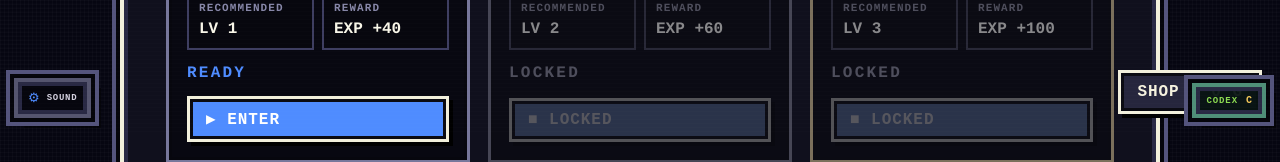
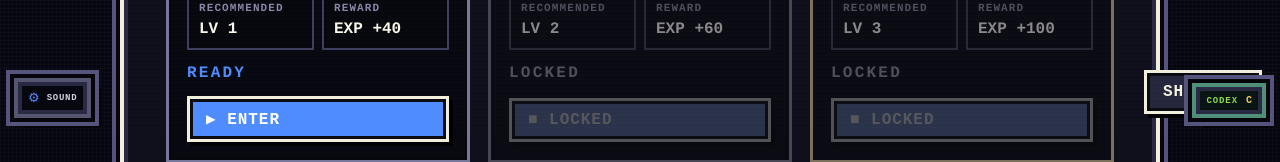
Before and after one commit to mui-1729/code-reading-rpg, a React (Vite) app: page /javascript in a window 1280 px wide. Shown: the part 668-830 px from the top of the page. Built offline with nearby package versions, Linux system fonts and the light colour scheme.

Commit message:
fix: place shop action in area header

```diff
--- a/src/economy/AreaShop.tsx
+++ b/src/economy/AreaShop.tsx
@@ -9,10 +9,13 @@ const AREA_PATHS = new Set(['/javascript', '/typescript'])
 export function AreaShop() {
   const { progress, setProgress } = useProgress()
   const [open, setOpen] = useState(false)
-  const [revision, setRevision] = useState(0)
+  const [, setRevision] = useState(0)
   const isAreaPage = typeof window !== 'undefined' && AREA_PATHS.has(window.location.pathname)
   const progressPanel = isAreaPage
     ? document.querySelector<HTMLElement>('.player-progress-panel')
+    : null
+  const headerActions = isAreaPage
+    ? document.querySelector<HTMLElement>('.area-header-actions')
     : null
 
   useEffect(() => {
@@ -67,16 +70,25 @@ export function AreaShop() {
   return (
     <>
       {progressPanel && createPortal(
-        <div className="progress-stat economy-progress-stat" key={revision}>
+        <div className="progress-stat economy-progress-stat">
           <span>GOLD</span>
           <strong>{progress.gold} G</strong>
         </div>,
         progressPanel,
       )}
 
-      <button type="button" className="area-shop-button secondary-button" onClick={toggleShop}>
-        SHOP · {progress.gold} G
-      </button>
+      {headerActions && createPortal(
+        <button
+          type="button"
+          className="secondary-button area-shop-button"
+          onClick={toggleShop}
+          aria-haspopup="dialog"
+          aria-expanded={open}
+        >
+          SHOP
+        </button>,
+        headerActions,
+      )}
 
       {open && (
         <div className="overlay shop-overlay" onClick={() => setOpen(false)}>
```
